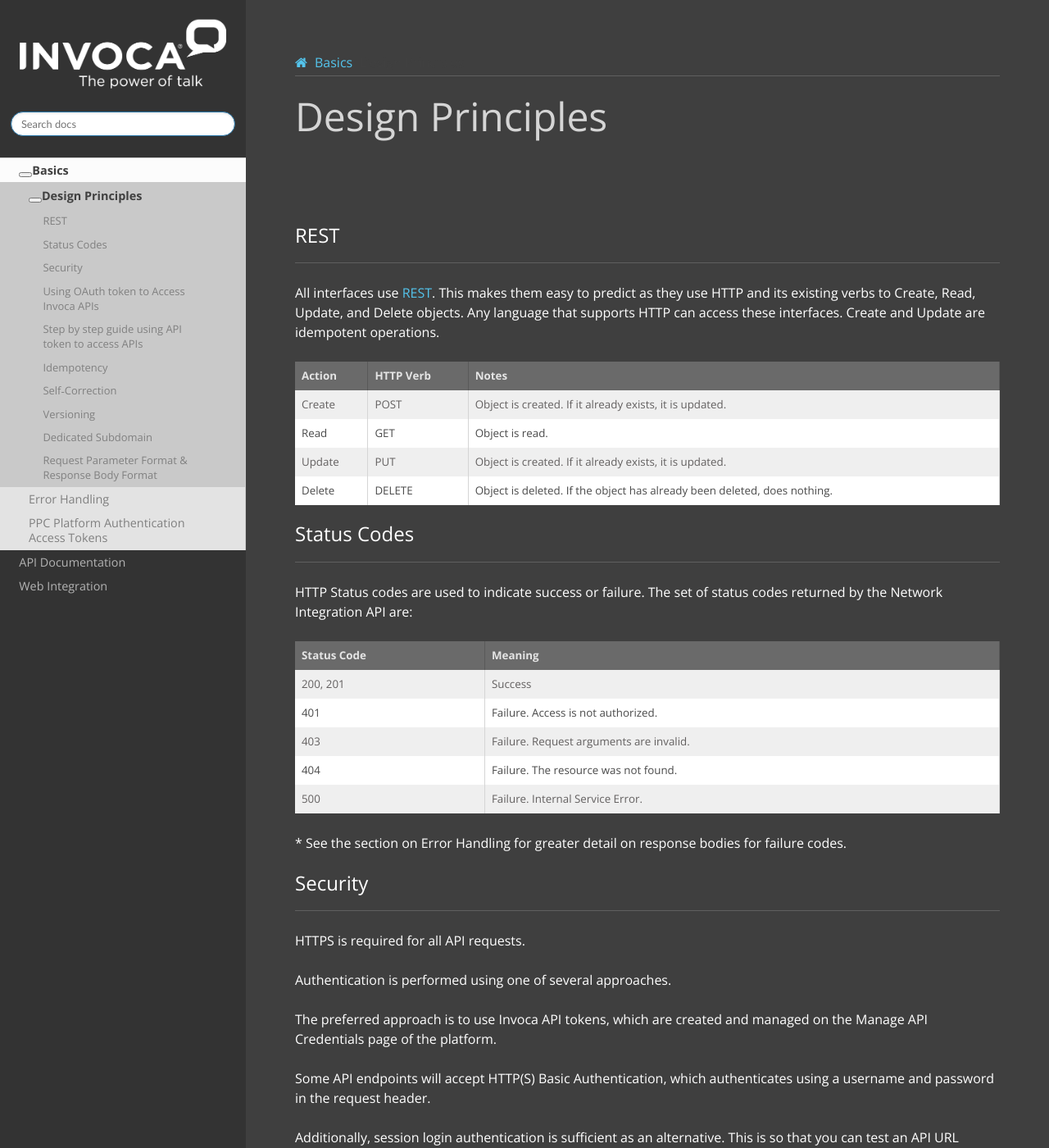
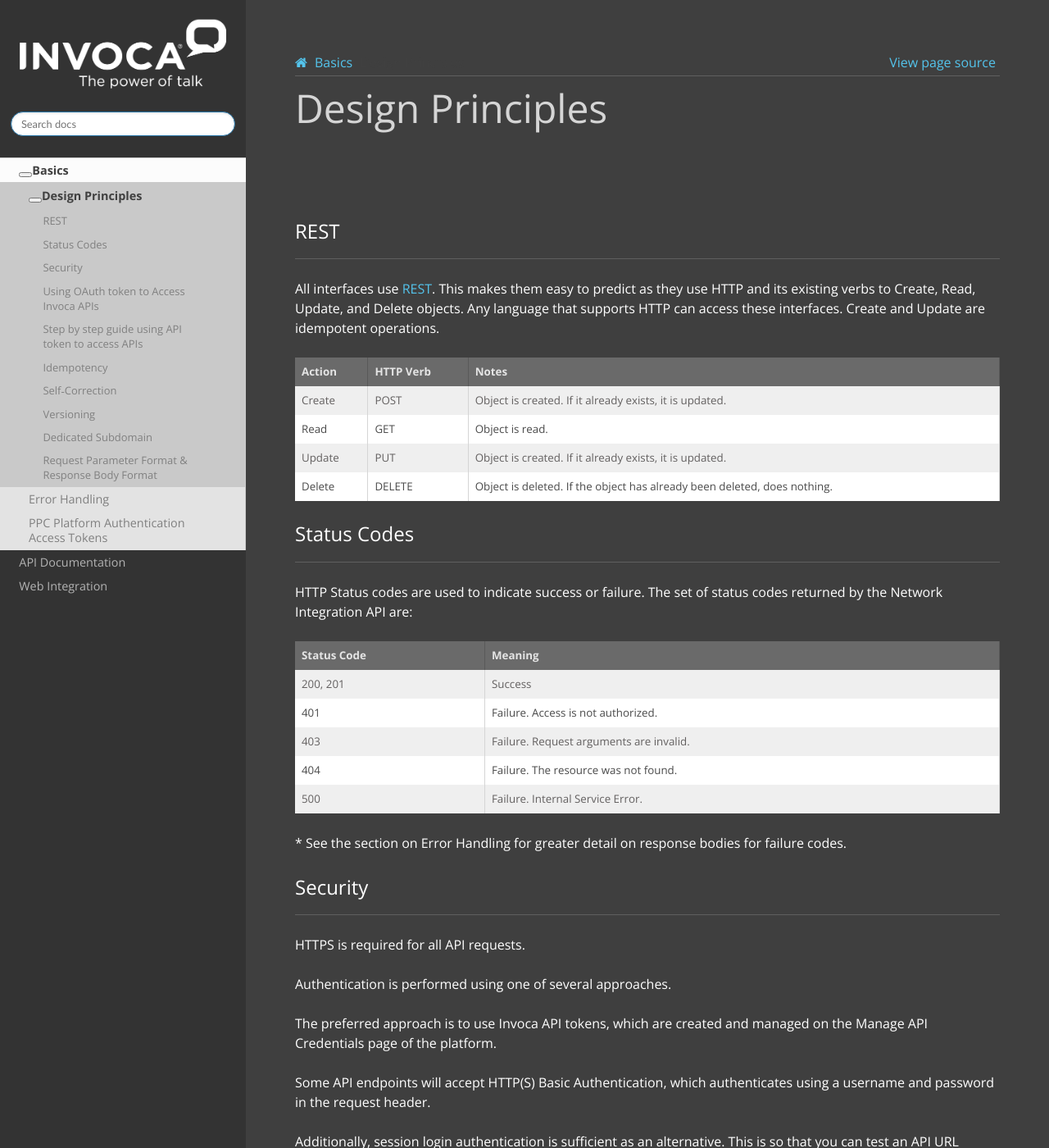
Before and after one commit to naellis89/documentation, a Sphinx documentation site: the page built from source/basics/design_principles.md, in a window 1280 px wide and 1400 px high. Shown: the whole window at 82% size. Built offline with Sphinx 7.4.7 and the Read the Docs theme 2.0.0, drawn with Linux system fonts in a browser that asks for light colours; nearby versions of some CDN libraries; library files that are not in the unit come from our copies; some of the changed text lies outside the part shown.

Commit message:
Fix word wrapping for url examples, adjust image spacing, add comments to css file

```diff
--- a/source/_static/css/custom.css
+++ b/source/_static/css/custom.css
@@ -10,6 +10,10 @@
 img.logo {
   width: 262px !important;
   height: 97px !important;
+}
+
+img.info-img {
+  margin: 10px 0px 0px 0px;
 }
 
 p {
@@ -32,6 +36,7 @@
   font-style: normal;
   font-weight: 500;
   line-height: 1.1;
+  padding-top: 5px;
 }
 
 h3 {
@@ -45,9 +50,18 @@
 
 hr {
   border-top: 1px solid #5f5f5f;
-  margin-bottom: 20px;
+  margin-bottom: 10px;
   margin-top: 0;
 }
+
+.document {
+  color: #FFF;
+}
+
+div.section h1 {
+  padding: inherit;
+}
+
 
 table {
   border-spacing: 2px;
@@ -100,17 +114,19 @@
 
 code.docutils.literal {
   background-color: #3F3F3F;
+  padding: 0px !important;
 }
 
+/* applied to <span> for one-liner preformatted text */
 .pre {
-  padding: 4px;
-  padding-top: 6px;
   font-family: Consolas, monospace;
   word-break: break-all;
+  word-wrap: break-word !important;
   color: #FFFFFF;
   background-color: #7FBC0D;
   border-radius: 4px;
-  font-size: 120%;
+  padding: 6px 4px 4px 4px !important;
+  font-size: 14px !important;
 }
 
 pre {
@@ -118,35 +134,36 @@
   padding: 5px;
 }
 
-pre.literal-block {
+/* applied to <pre> for multi-line preformatted text */
+.literal-block {
   color: #FFFFFF;
   background-color: #7FBC0D !important;
   font-family: Consolas, monospace;
-  font-size: 100%;
-
+  font-size: 14px !important;
   border: none !important;
   border-radius: 4px;
   overflow-x: auto;
   display: inline;
-  padding: 10px !important;
-  margin: 10px !important;
-
+  padding: 6px 4px 4px 4px !important;
   word-break: break-all;
   word-wrap: break-word;
+  white-space: pre-wrap;       /* css-3 */
+  white-space: -moz-pre-wrap;  /* Mozilla, since 1999 */
+  white-space: -pre-wrap;      /* Opera 4-6 */
+  white-space: -o-pre-wrap;    /* Opera 7 */
+  word-wrap: break-word;       /* Internet Explorer 5.5+ */
+  line-height: 25px;
 }
 
-/* hide "view source" link */
-li.wy-breadcrumbs-aside {
-  display: none;
+/* applied to body, almost everyone lives in here! */
+.wy-body-for-nav {
+  background: #363636 none repeat scroll 0 0;
 }
 
+/*********************LEFT HAND NAV************************/
+/* search box */
 .wy-side-nav-search {
   background-color: inherit;
-}
-
-.wy-nav-content-wrap {
-  #background-color: #3F3F3F;
-  #color: #D5D5D5;
 }
 
 /* nav menu side bar */
@@ -165,19 +182,23 @@
     background-color: #333;
 }
 
-/* content in middle */
+/*********************RIGHT HAND CONTENT************************/
+/* wraps up .wy-nav-content and its subordinates */
+.wy-nav-content-wrap {
+  #background-color: #3F3F3F;
+  #color: #D5D5D5;
+}
+
+/* Content in middle (lives inside .wy-nav-content-wrap) */
 .wy-nav-content {
   background-color: #3F3F3F;
   max-width: 1200px;
   padding: 60px;
 }
 
+/* Links that live inside wy-nav-content don't change color */
 .wy-nav-content a {
   color: #54C4EC;
-}
-
-.wy-body-for-nav {
-  background: #363636 none repeat scroll 0 0;
 }
 
 .wy-nav-content a.reference.internal:visited {
@@ -208,16 +229,13 @@
   white-space: pre-wrap;
 }
 
-/* hide navigation buttons that don't go anywhere */
+/****** Elements we didn't ask for and don't want **************/
+/* fwd/back buttons */
 .rst-footer-buttons {
   display: none;
 }
 
-
-.document {
-  color: #FFF;
+/* "view source" link */
+.wy-breadcrumbs-aside {
+  display: none;
 }
-
-div.section h1 {
-  padding: inherit;
-}
--- a/source/basics/design_principles.md
+++ b/source/basics/design_principles.md
@@ -71,7 +71,7 @@
 
 Example using API token as URL parameter:
 
-`https://<vanity>.invoca.net/api/xxxxxx/advertisers.json?oauth_token=YbcFHZ38FNfptfZMB0RZ6dk9dOJCaCfU`
+`https://<vanity>.invoca.net/api/@version/advertisers.json?oauth_token=YbcFHZ38FNfptfZMB0RZ6dk9dOJCaCfU`
 
 Example using Curl to make an API call with token-based authentication:
 
```
Also changed, not shown: other parts of source/basics/design_principles.md (+2 -1 lines), source/api_documentation/api_overview.md (+2 -3 lines), source/api_documentation/manage_api_credentials.md (+3 -3 lines).
